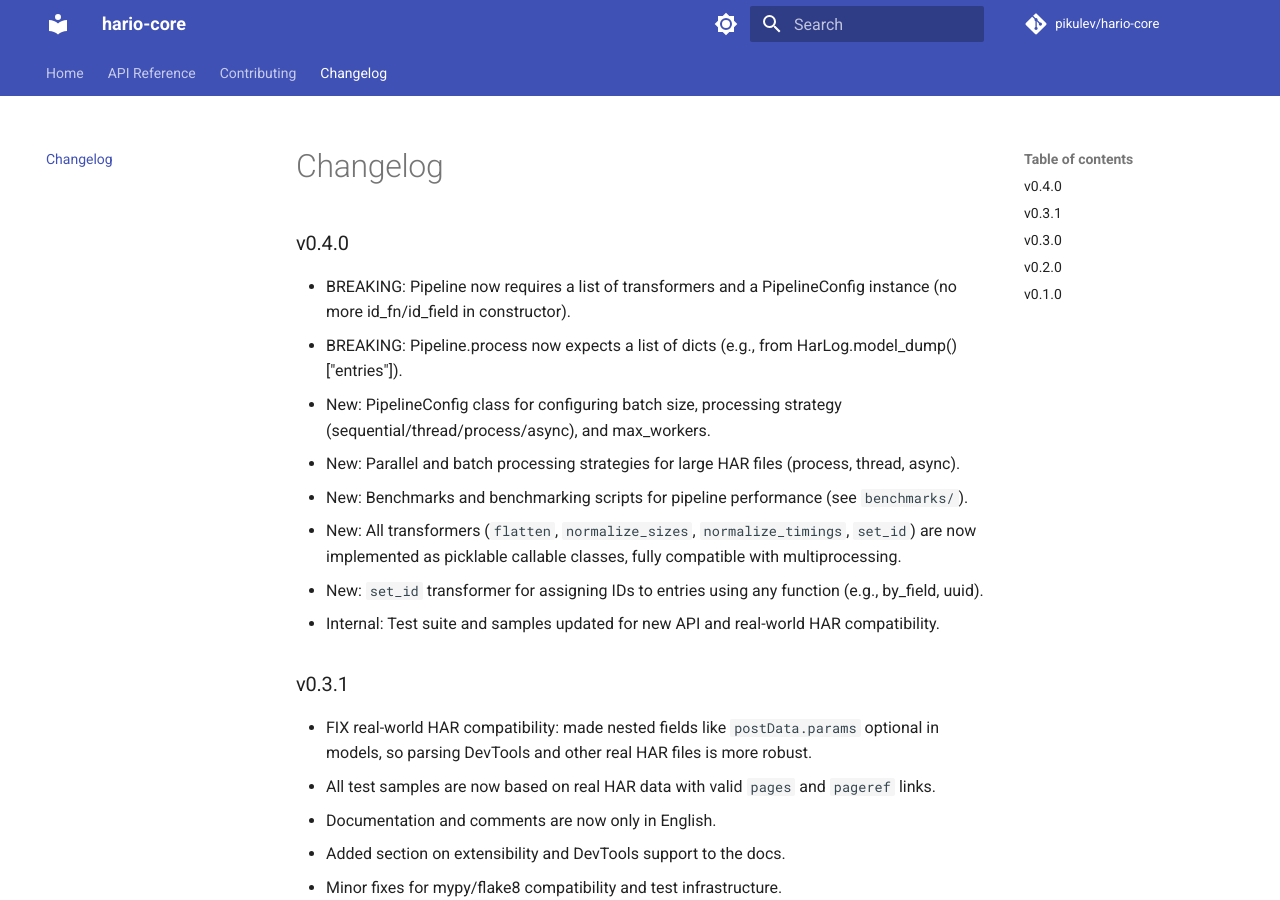
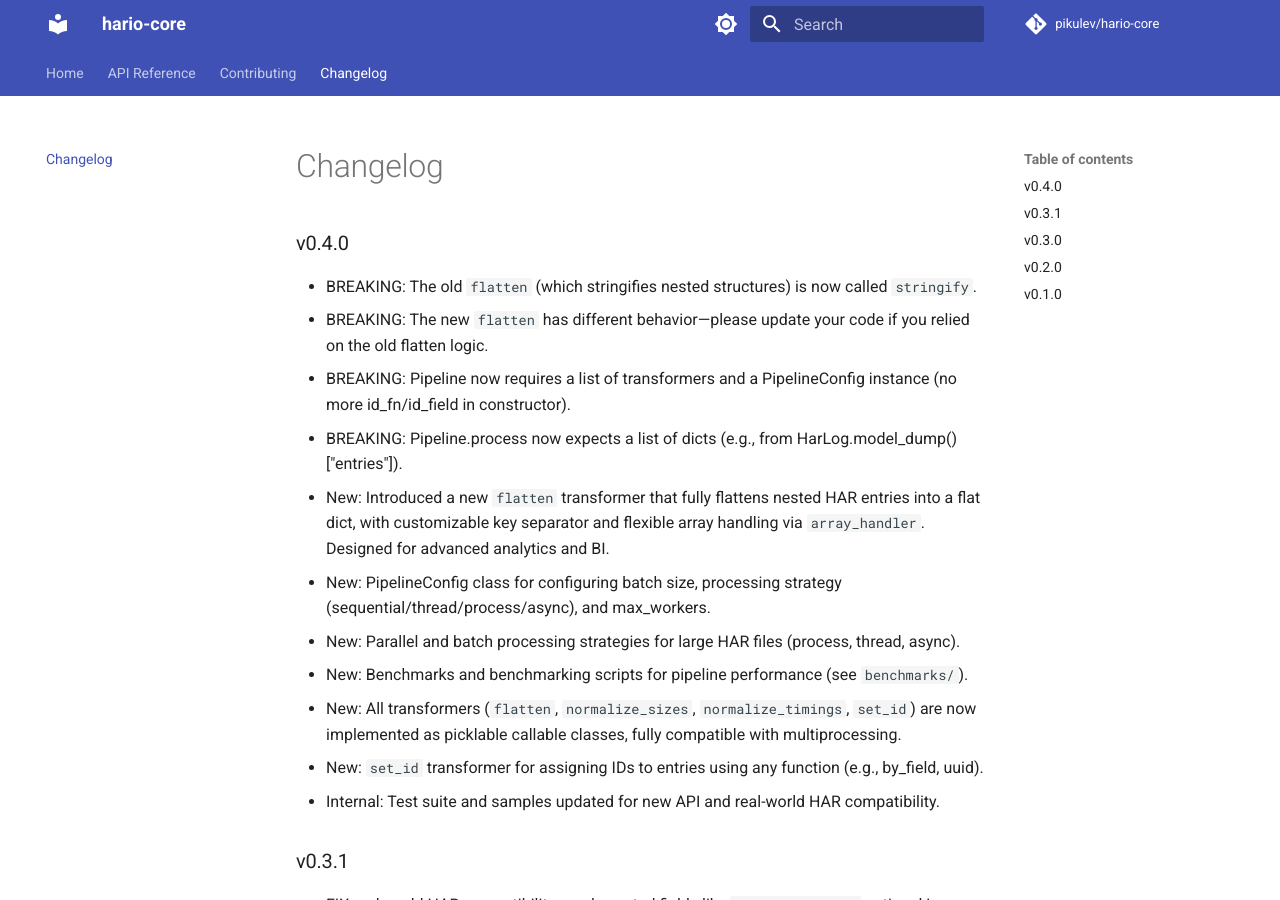
Before and after one commit to pikulev/hario-core, an MkDocs documentation site: the page built from docs/changelog.md, in a window 1280 px wide and 900 px high. Built offline with MkDocs 1.6.1 and Material for MkDocs 9.7.7, drawn with Linux system fonts in a browser that asks for light colours; comment, search, counter and statistics services are not loaded.

Commit message:
docs: upd changelog v0.4.0

```diff
--- a/docs/changelog.md
+++ b/docs/changelog.md
@@ -1,8 +1,11 @@
 # Changelog
 
 ### v0.4.0
+- BREAKING: The old `flatten` (which stringifies nested structures) is now called `stringify`.
+- BREAKING: The new `flatten` has different behavior—please update your code if you relied on the old flatten logic.
 - BREAKING: Pipeline now requires a list of transformers and a PipelineConfig instance (no more id_fn/id_field in constructor).
 - BREAKING: Pipeline.process now expects a list of dicts (e.g., from HarLog.model_dump()["entries"]).
+- New: Introduced a new `flatten` transformer that fully flattens nested HAR entries into a flat dict, with customizable key separator and flexible array handling via `array_handler`. Designed for advanced analytics and BI.
 - New: PipelineConfig class for configuring batch size, processing strategy (sequential/thread/process/async), and max_workers.
 - New: Parallel and batch processing strategies for large HAR files (process, thread, async).
 - New: Benchmarks and benchmarking scripts for pipeline performance (see `benchmarks/`).
```
